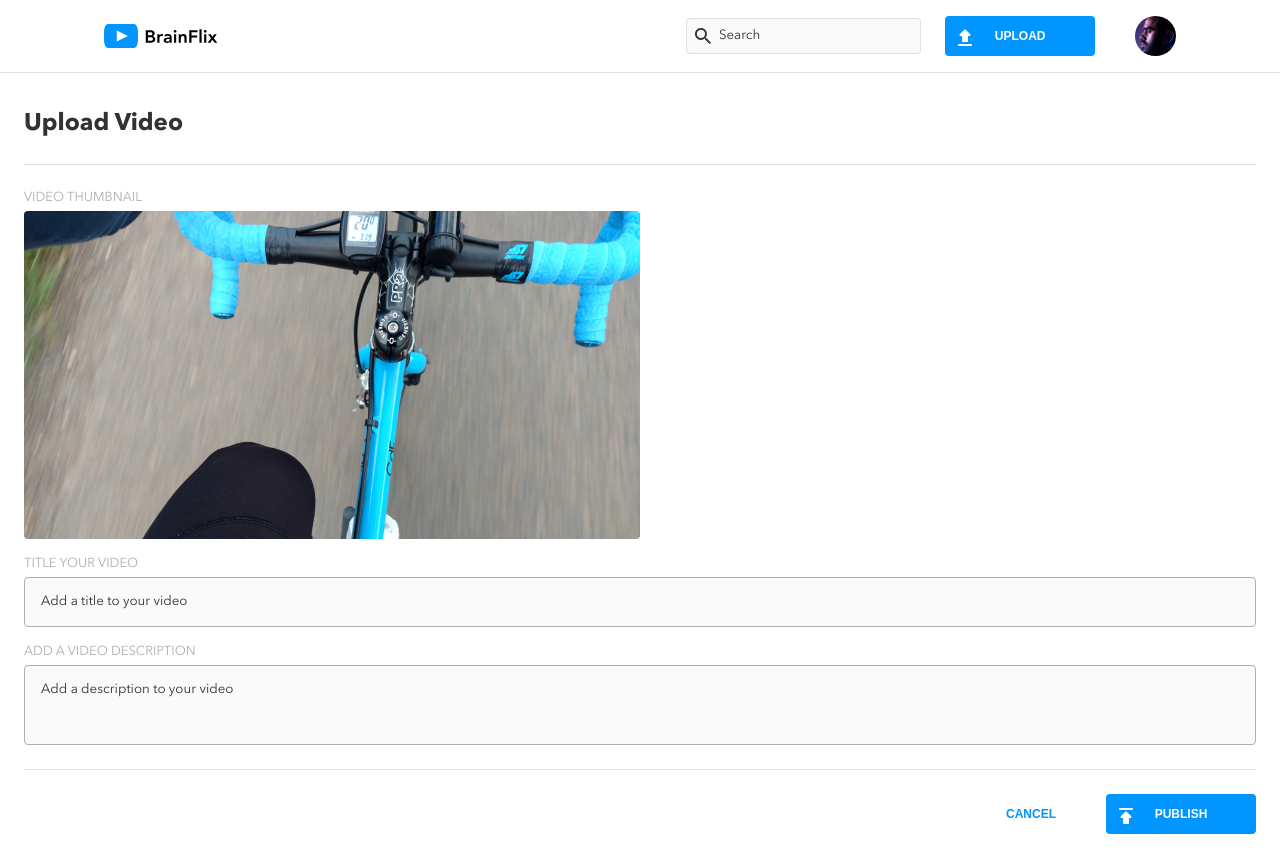
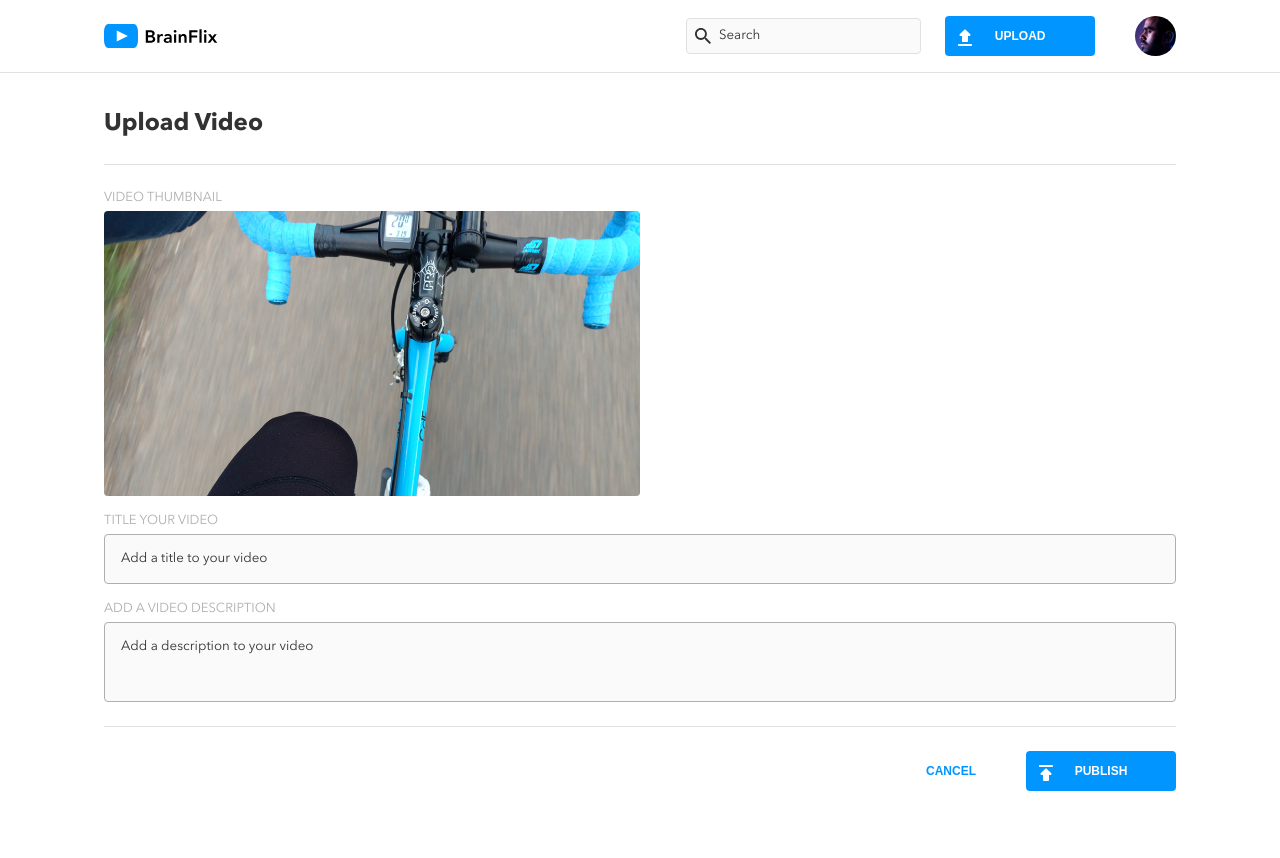
Before and after one commit to henryluan95/henry-luan-brainfix, a React (Create React App) app: page / in a window 1280 px wide. After the commit the page ends 800 px from the top, so only its background shows below. Built offline with nearby package versions, Linux system fonts and the light colour scheme.

Commit message:
Added responsive design for desktop screen on UploadPage

```diff
--- a/src/pages/VideoUploadPage/VideoUploadPage.scss
+++ b/src/pages/VideoUploadPage/VideoUploadPage.scss
@@ -6,6 +6,12 @@
   padding-top: 0;
   overflow: hidden;
   @include small-screen-body-copy;
+  @include desktop {
+    padding: 0 6.5rem;
+    max-width: 80rem;
+    margin: 0 auto;
+    overflow: revert;
+  }
 
   &__title {
     padding-top: $padding-before-headline-mobile;
--- a/src/styles/_reset.scss
+++ b/src/styles/_reset.scss
@@ -1,5 +1,6 @@
 @use "../styles/typography" as *;
 @use "../styles/variables" as *;
+@use "../styles/mixin" as *;
 
 html {
   box-sizing: border-box;
@@ -26,3 +27,9 @@ p {
   margin: 0;
   padding: 0;
 }
+
+#root {
+  @include desktop {
+    overflow: hidden;
+  }
+}
```
Also changed, not shown: src/App.scss (+0 -10 lines).
